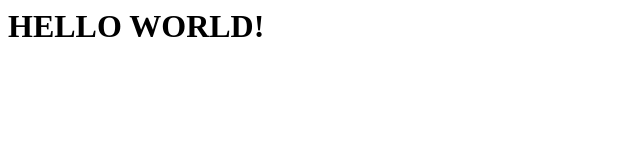
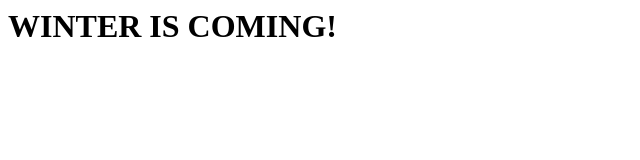
Before and after one commit to Tayllorsouza/Almanac-cmd, a plain HTML site: page index.html in a window 1280 px wide. Shown: the whole page, without its empty margins (0-640 px from the left). Drawn offline with Linux system fonts and the light colour scheme.

Commit message:
mudei o title para winter is coming

```diff
--- a/index.html
+++ b/index.html
@@ -6,6 +6,6 @@
     <title>Almanac</title>
 </head>
 <body>
-    <h1>HELLO WORLD!</h1>
+    <h1>WINTER IS COMING!</h1>
 </body>
 </html>
```
